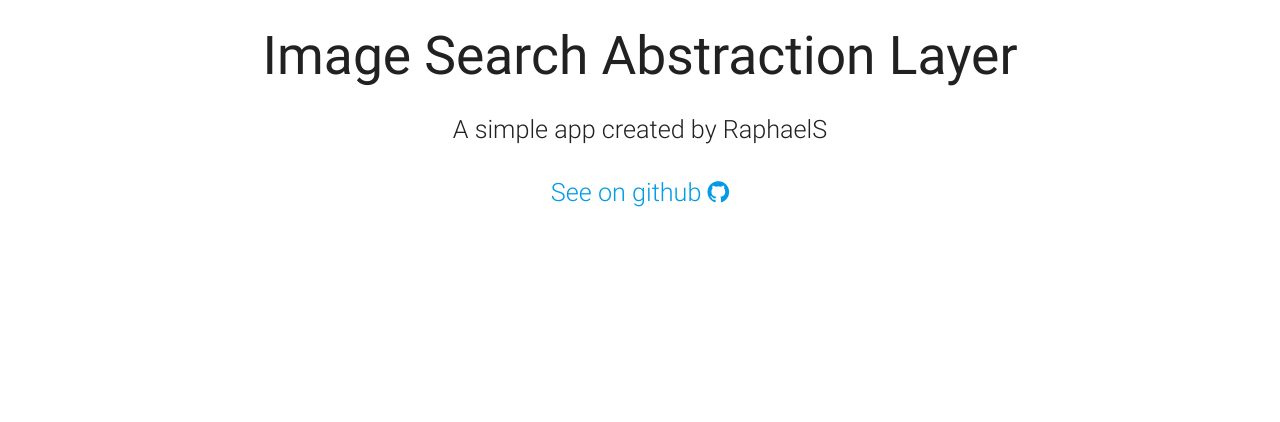
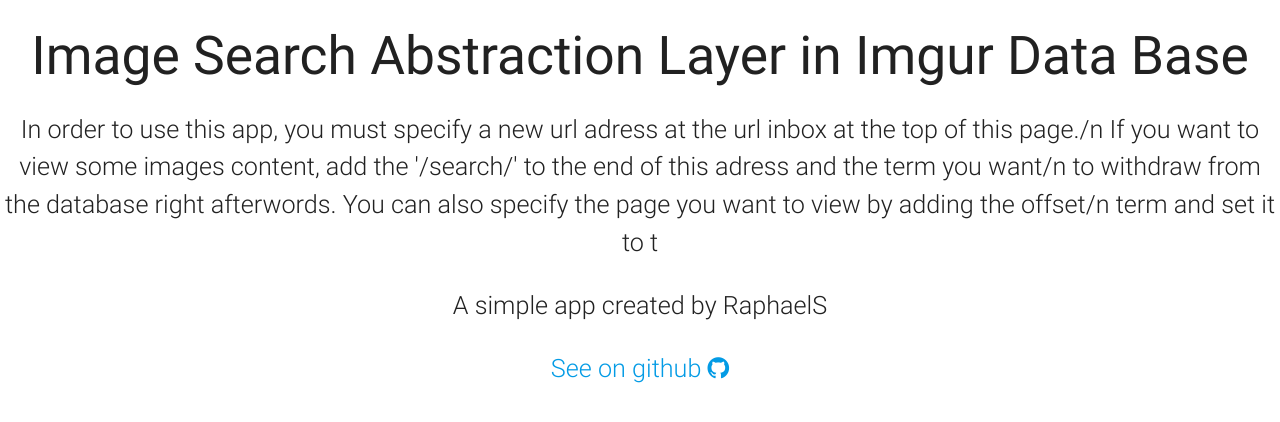
Before and after one commit to GiliKallner/image-search-abstruct-layer, a website: page views/index.html in a window 1280 px wide. Drawn offline with nearby package versions, Linux system fonts and the light colour scheme; no server answers.

Commit message:
Checkpoint

```diff
--- a/routes/routes.js
+++ b/routes/routes.js
@@ -10,7 +10,7 @@
 });
 
 router.get('/latest', (req, res) => {
-    let cur = history.find({},' -_id').sort({date:-1}).limit(10).then(results=>{
+    let cur = history.find({},'name date -_id').sort({date:-1}).limit(10).then(results=>{
       res.setHeader('Content-Type', 'application/json');
       res.send(JSON.stringify(results,null,3));
   })
--- a/views/index.html
+++ b/views/index.html
@@ -20,11 +20,16 @@
   </head>
   <body class="center-align">
     <header>
-      <h2>Image Search Abstraction Layer</h2>
+      <h2>Image Search Abstraction Layer in Imgur Data Base</h2>
     </header>
 
     <main>
       <section>
+        <p class="flow-text">
+          In order to use this app, you must specify a new url adress at the url inbox at the top of this page./n
+          If you want to view some images content, add the '/search/' to the end of this adress and the term you want/n
+          to withdraw from the database right afterwords. You can also specify the page you want to view by adding the offset/n
+          term and set it to t        </p>
       </section>
     </main>
 
```
